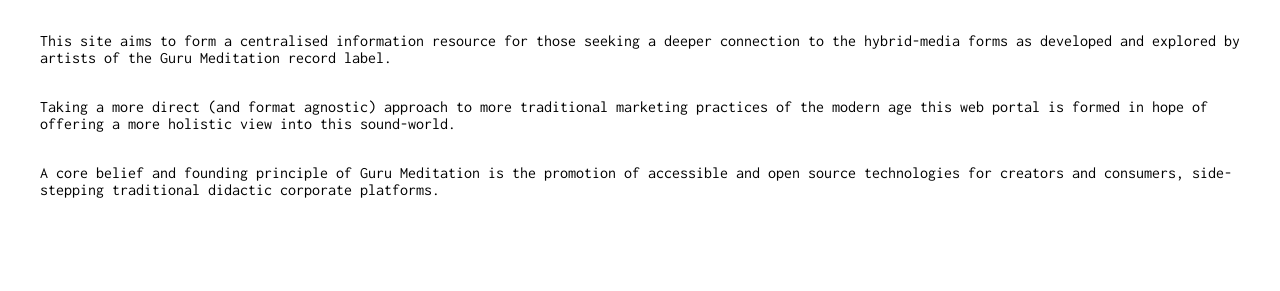
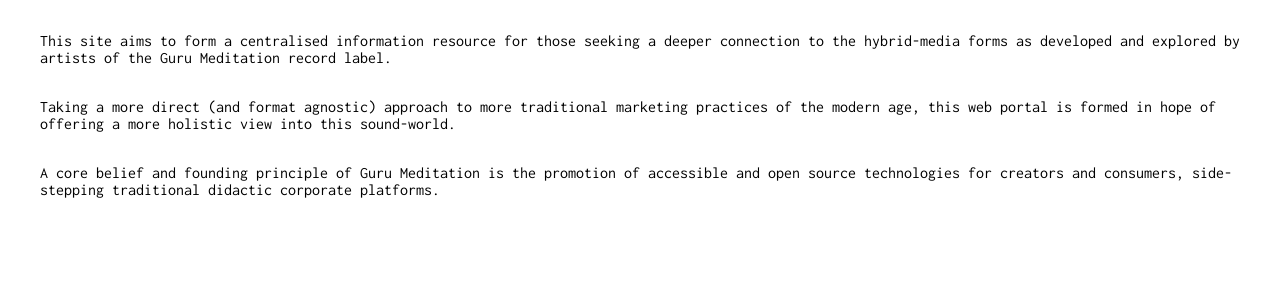
Before and after one commit to 503meditation/helloworld, a Jekyll site: the page built from _posts/2019-02-07-hello-wolrd.md, in a window 1280 px wide. Shown: the part 245-536 px from the top of the page. Built offline with Jekyll 4.4.1, drawn with Linux system fonts in a browser that asks for light colours.

Commit message:
copy update

```diff
--- a/_posts/2019-02-07-hello-wolrd.md
+++ b/_posts/2019-02-07-hello-wolrd.md
@@ -6,7 +6,7 @@
 
 This site aims to form a centralised information resource for those seeking a deeper connection to the hybrid-media forms as developed and explored by artists of the Guru Meditation record label.
 
-Taking a more direct (and format agnostic) approach to more traditional marketing practices of the modern age this web portal is formed in hope of offering a more holistic view into this sound-world.
+Taking a more direct (and format agnostic) approach to more traditional marketing practices of the modern age, this web portal is formed in hope of offering a more holistic view into this sound-world.
 
 A core belief and founding principle of Guru Meditation is the promotion of accessible and open source technologies for creators and consumers, side-stepping traditional didactic corporate platforms.
 
```
Also changed, not shown: about.md (+1 -0 lines), 6 other files.
